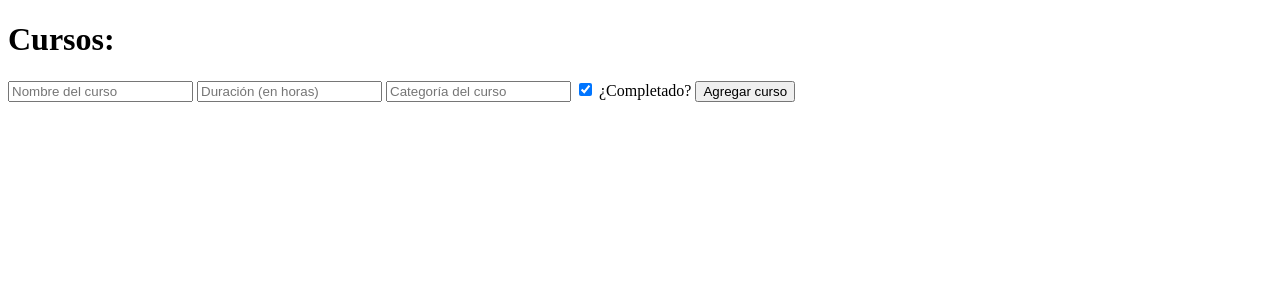
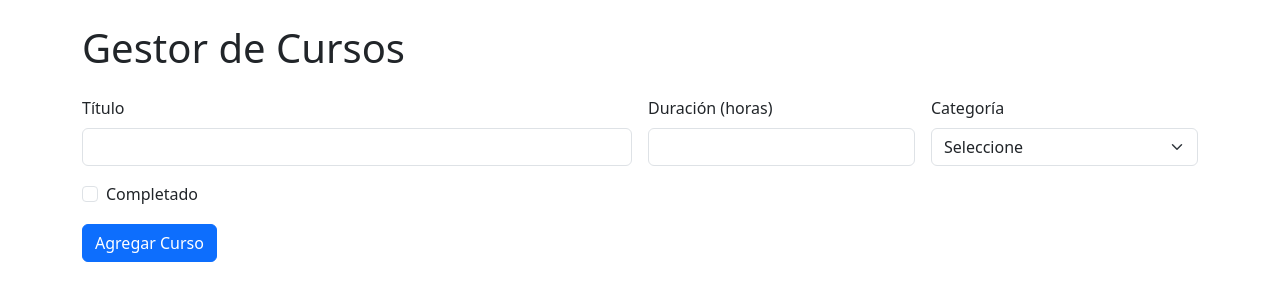
Before and after one commit to franPdev/gestor-de-cursos, a website: page public/index.html in a window 1280 px wide. Drawn offline with nearby package versions, Linux system fonts and the light colour scheme; no server answers.

Commit message:
Se modifica el HTML, agregando estilos de bootstrap

```diff
--- a/public/index.html
+++ b/public/index.html
@@ -1,30 +1,64 @@
 <!-- public/index.html -->
 <!DOCTYPE html>
 <html lang="es">
+
+
   <head>
     <meta charset="UTF-8" />
+    <meta name="viewport" content="width=device-width, initial-scale=1.0" />
+
+    <!-- Bootstrap CSS -->
+     <link href="https://cdn.jsdelivr.net/npm/bootstrap@5.3.0/dist/css/bootstrap.min.css" rel="stylesheet">
+
     <title>Gestor de Cursos</title>
   </head>
-  <body>
-    <h1>Cursos:</h1>
+  <body class="container py-4">
 
+  <h1 class="mb-4">Gestor de Cursos</h1>
 
-    <form id ="form-curso">
-      <input type="text" id="titulo" placeholder="Nombre del curso" required />
-      <input type="numver" id="duracion" placeholder="Duración (en horas)" required />
-      <input type="text" id="categoria" placeholder="Categoría del curso" required />
+  <!-- Formulario Bootstrap -->
 
-      <label>
-        <input type="checkbox" id="completado" checked />
-        ¿Completado?
-      </label>
+  <form id="form-curso" class="mb-4">
+  <div class="row g-3">
+    <div class="col-md-6">
+      <label for="titulo" class="form-label">Título</label>
+      <input type="text" class="form-control" id="titulo" required>
+    </div>
 
-      <button type="submit">Agregar curso</button>
-    </form>
+    <div class="col-md-3">
+      <label for="duracion" class="form-label">Duración (horas)</label>
+      <input type="number" class="form-control" id="duracion" min="1" required>
+    </div>
 
-    <ul id="lista-cursos"></ul>
+    <div class="col-md-3">
+      <label for="categoria" class="form-label">Categoría</label>
+      <select id="categoria" class="form-select" required>
+        <option value="">Seleccione</option>
+        <option value="Programación">Programación</option>
+        <option value="Diseño">Diseño</option>
+        <option value="Marketing">Marketing</option>
+      </select>
+    </div>
+
+    <div class="col-12">
+      <div class="form-check">
+        <input type="checkbox" class="form-check-input" id="completado">
+        <label for="completado" class="form-check-label">Completado</label>
+      </div>
+    </div>
+
+    <div class="col-12">
+      <button type="submit" class="btn btn-primary">Agregar Curso</button>
+    </div>
+  </div>
+</form>
+
+  <!-- Lista de cursos -->
+  <ul id="lista-cursos" class="list-group"></ul>
 
     <script type="module" src="../src/main.js"></script>
+    <script src="https://cdn.jsdelivr.net/npm/bootstrap@5.3.0/dist/js/bootstrap.bundle.min.js"></script>
+
 
   </body>
 </html>
--- a/src/main.js
+++ b/src/main.js
@@ -1,4 +1,5 @@
 window.addEventListener('DOMContentLoaded', () => {
+
 const API_URL = 'http://localhost:3000/cursos'
 
 const listaCursos = document.getElementById('lista-cursos');
@@ -14,12 +15,22 @@ async function obtenerCursos() {
     listaCursos.innerHTML = ''; //Limpiar la lista antes de mostrar los cursos
   data.forEach(curso => {
     const li = document.createElement('li');
+    li.className = 'list-group-item d-flex justify-content-between align-items-center';
     li.innerHTML = `
-        ${curso.titulo} - ${curso.duracion}h [${curso.categoria}] ${curso.completado ? '✅' : '❌'}
-        <button data-id="${curso.id}" class="btn-eliminar">🗑️</button>
-    `;
+        <div>
+        <strong>${curso.titulo}</strong> - ${curso.duracion}h
+        <span class="badge bg-secondary">${curso.categoria}</span>
+        ${curso.completado ? '<span class="badge bg-success ms-2">Completado</span>' : '<span class="badge bg-warning text-dark ms-2">Pendiente</span>'}
+      </div>
+      <div>
+        <button data-id="${curso.id}" class="btn btn-sm btn-danger me-2 btn-eliminar">🗑️</button>
+        <button data-id="${curso.id}" class="btn btn-sm btn-outline-primary btn-editar">✏️</button>
+      </div>
+    `
+
     listaCursos.appendChild(li);
 });
+
 
 //Eliminar un curso
     const botonesEliminar = document.querySelectorAll('.btn-eliminar');
@@ -45,6 +56,12 @@ async function agregarCurso(e) {
         categoria: document.getElementById('categoria').value,
         completado: document.getElementById('completado').checked
 
+}
+ // Validación simple
+
+ if (!nuevoCurso.titulo || !nuevoCurso.duracion || !nuevoCurso.categoria) {
+        alert('Por favor, completa todos los campos.');
+        return;
     }
 
     await fetch(API_URL, {
```
Also changed, not shown: db.json (+14 -14 lines).
